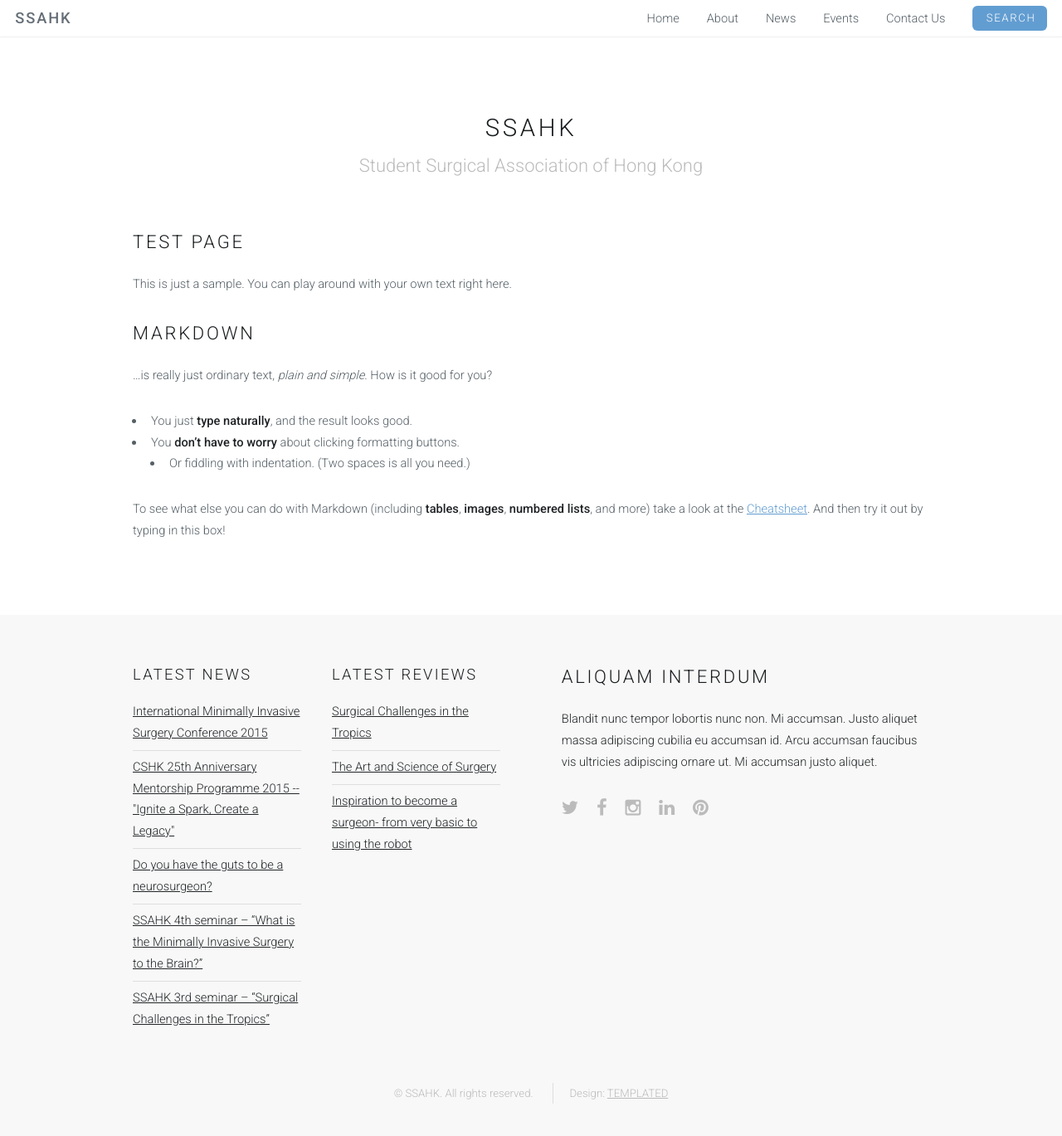
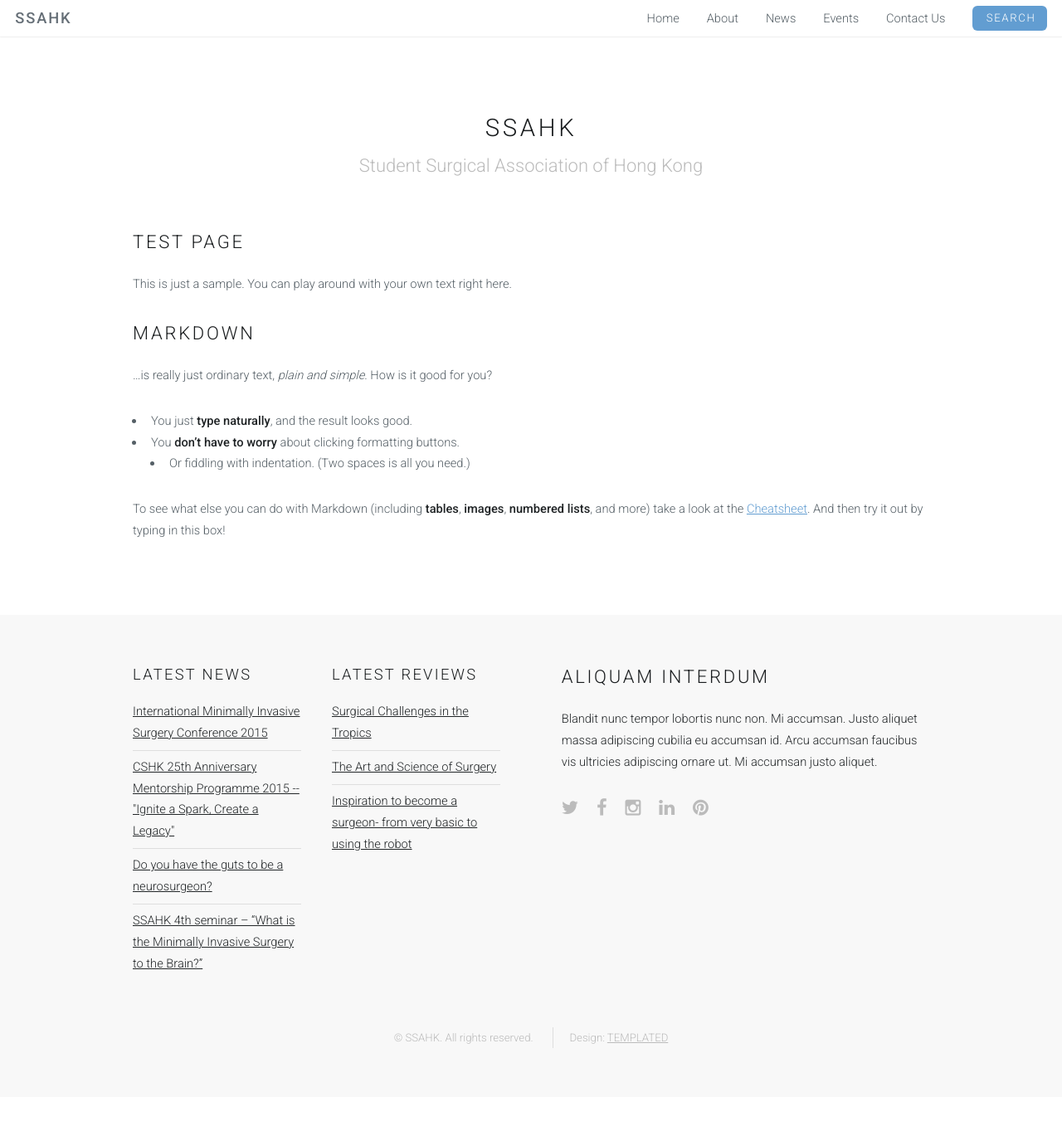
Before and after one commit to SSAHK/ssahk.github.io, a Jekyll site: the page built from test/test.md, in a window 1280 px wide and 1389 px high. Shown: the top 1369 px of the window at 83% size. Built offline with Jekyll 4.4.1, drawn with Linux system fonts in a browser that asks for light colours; Markdown is read by kramdown in place of the engine named in the settings.

Commit message:
programmize the latest review objects

```diff
--- a/_layouts/ion.html
+++ b/_layouts/ion.html
@@ -60,7 +60,7 @@
 								<div class="6u">
 									<h3>Latest News</h3>
 									<ul class="alt">
-									{% for post in site.categories.news limit:5%}
+									{% for post in site.categories.news limit:4%}
 										<li><a href="{{ site.baseurl }}{{ post.url }}">{{ post.title }}</a></li>
 									{% endfor %}
 									</ul>
@@ -68,9 +68,9 @@
 								<div class="6u">
 									<h3>Latest Reviews</h3>
 									<ul class="alt">
-										<li><a href="#">Surgical Challenges in the Tropics</a></li>
-										<li><a href="#">The Art and Science of Surgery</a></li>
-										<li><a href="#">Inspiration to become a surgeon- from very basic to using the robot</a></li>
+									{% for post in site.categories.review limit:4%}
+										<li><a href="{{ site.baseurl }}{{ post.url }}">{{ post.title }}</a></li>
+									{% endfor %}
 									</ul>
 								</div>
 							</div>
```
